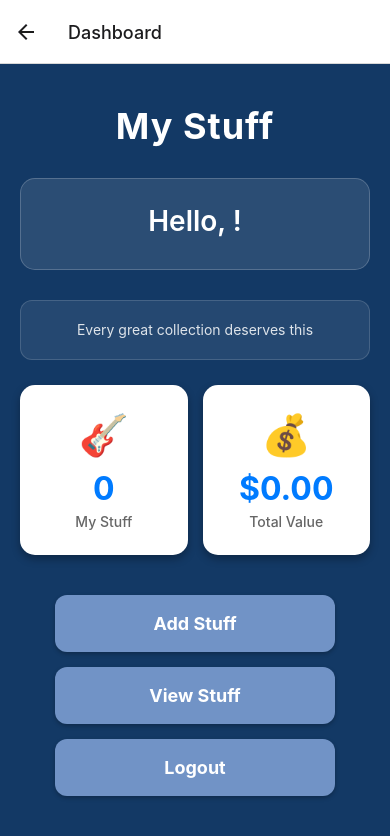
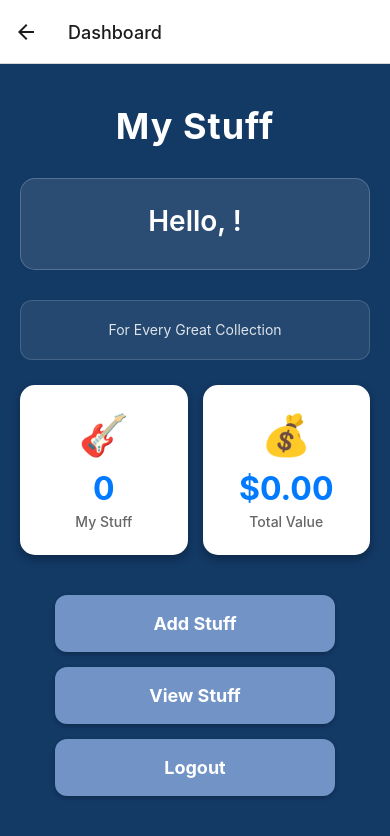
Before and after one commit to dps3ven/my_stuff, a React Native app: screen /Dashboard in a window 390 px wide. Shown: the top 836 px of the page. Built offline with nearby package versions, Linux system fonts and the light colour scheme.

Commit message:
slight change

```diff
--- a/screens/DashboardScreen.js
+++ b/screens/DashboardScreen.js
@@ -52,7 +52,7 @@ export default function DashboardScreen({ navigation }) {
 
         <View style={styles.whyCard}>
           <Text style={styles.whyText}>
-          Every great collection deserves this
+          For Every Great Collection
           </Text>
         </View>
 
```
